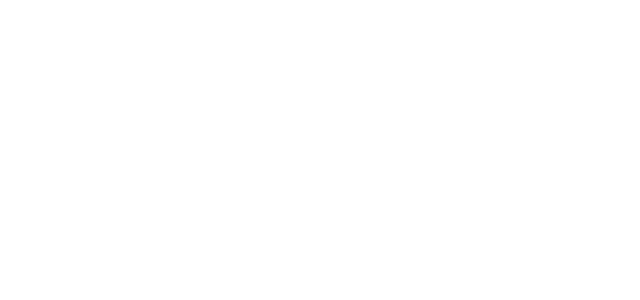
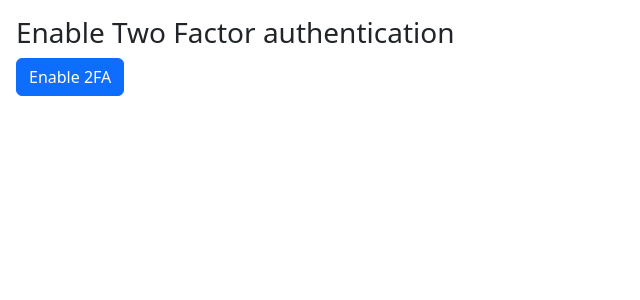
Before and after one commit to Nik720/2fa-angular, an Angular app: page /settings in a window 1280 px wide. Before the commit this address led to /. Shown: the top 300 px of the page, without its empty margins (0-640 px from the left). Built offline with nearby package versions, Linux system fonts and the light colour scheme.

Commit message:
added settings component to enable and disable 2fa

```diff
--- a/src/app/app.component.html
+++ b/src/app/app.component.html
@@ -2,7 +2,7 @@
   <nav class="navbar navbar-expand navbar-dark bg-dark px-3">
     <div class="navbar-nav">
       <a class="nav-item nav-link" routerLink="/" routerLinkActive="active" [routerLinkActiveOptions]="{exact: true}">Home</a>
-      <a class="nav-item nav-link" routerLink="/users" routerLinkActive="active">Users</a>
+      <a class="nav-item nav-link" routerLink="/settings" routerLinkActive="active">Settings</a>
       <button class="btn btn-link nav-item nav-link" (click)="logout()">Logout</button>
     </div>
   </nav>
--- a/src/app/app.routes.ts
+++ b/src/app/app.routes.ts
@@ -2,6 +2,7 @@
 import { LoginComponent } from './login/login.component';
 import { RegistrationComponent } from './registration/registration.component';
 import { HomepageComponent } from './homepage/homepage.component';
+import { SettingComponent } from './setting/setting.component';
 
 export const routes: Routes = [
     {
@@ -19,5 +20,10 @@
         component: RegistrationComponent,
         title: 'Registration'
     },
+    {
+        path: 'settings',
+        component: SettingComponent,
+        title: 'User settings'
+    },
 
 ];
--- /dev/null
+++ b/src/app/setting/setting.component.html
@@ -0,0 +1,10 @@
+<div class="p-3">
+    <div *ngIf="!is2FAEnabled; else elseBlock">
+        <h3>Enable Two Factor authentication</h3>
+        <button class="btn btn-primary" (click)="enable2FA()">Enable 2FA</button>
+    </div>
+    <ng-template #elseBlock>
+        <h3>Disable Two Factor authentication</h3>
+        <button class="btn btn-primary" (click)="disable2FA()">Disabble 2FA</button>
+    </ng-template>
+</div>
--- /dev/null
+++ b/src/app/setting/setting.component.ts
@@ -0,0 +1,23 @@
+import { CommonModule } from '@angular/common';
+import { Component } from '@angular/core';
+
+@Component({
+  selector: 'app-setting',
+  standalone: true,
+  imports: [CommonModule],
+  templateUrl: './setting.component.html',
+  styleUrl: './setting.component.css'
+})
+export class SettingComponent {
+
+  is2FAEnabled = false;
+
+  enable2FA() {
+    this.is2FAEnabled = !this.is2FAEnabled
+    alert("Enabled 2FA")
+  }
+  disable2FA() {
+    this.is2FAEnabled = !this.is2FAEnabled
+    alert("Disabled 2FA")
+  }
+}
```
Also changed, not shown: src/app/setting/setting.component.css (added).
